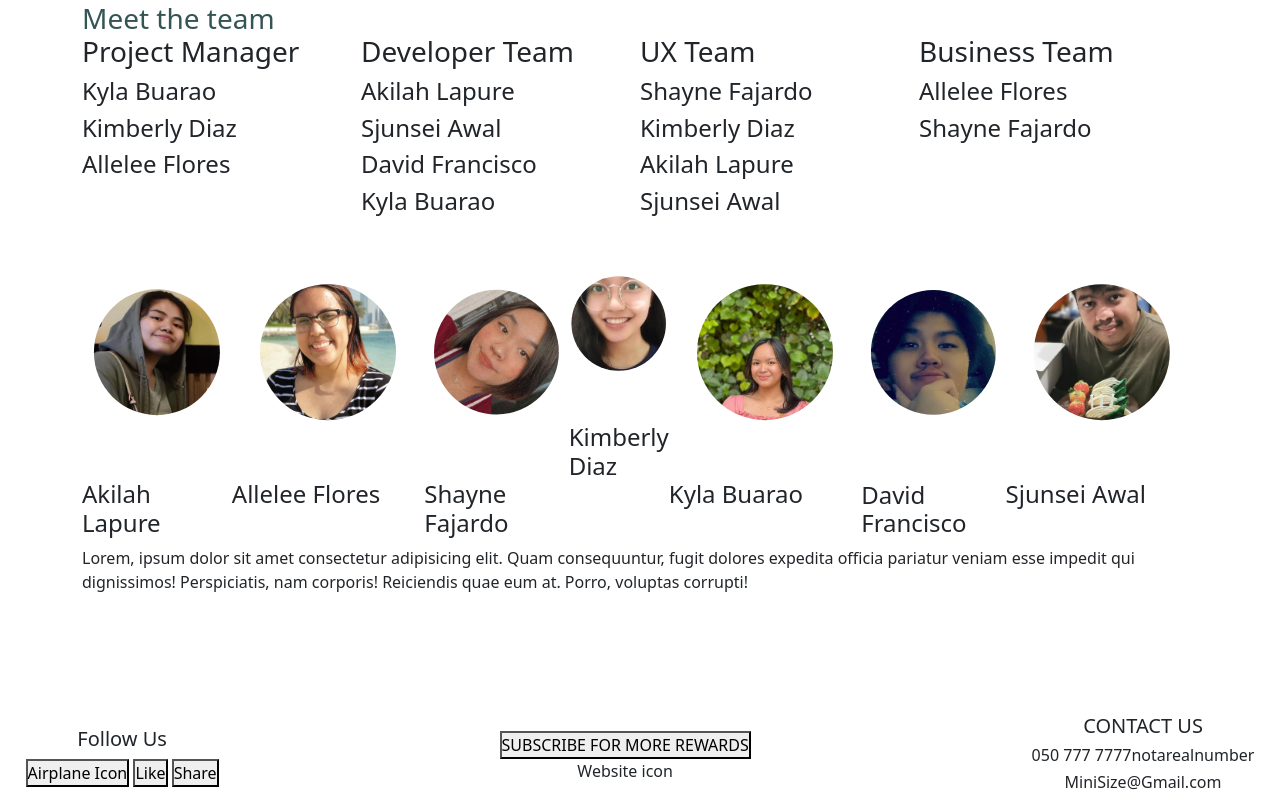
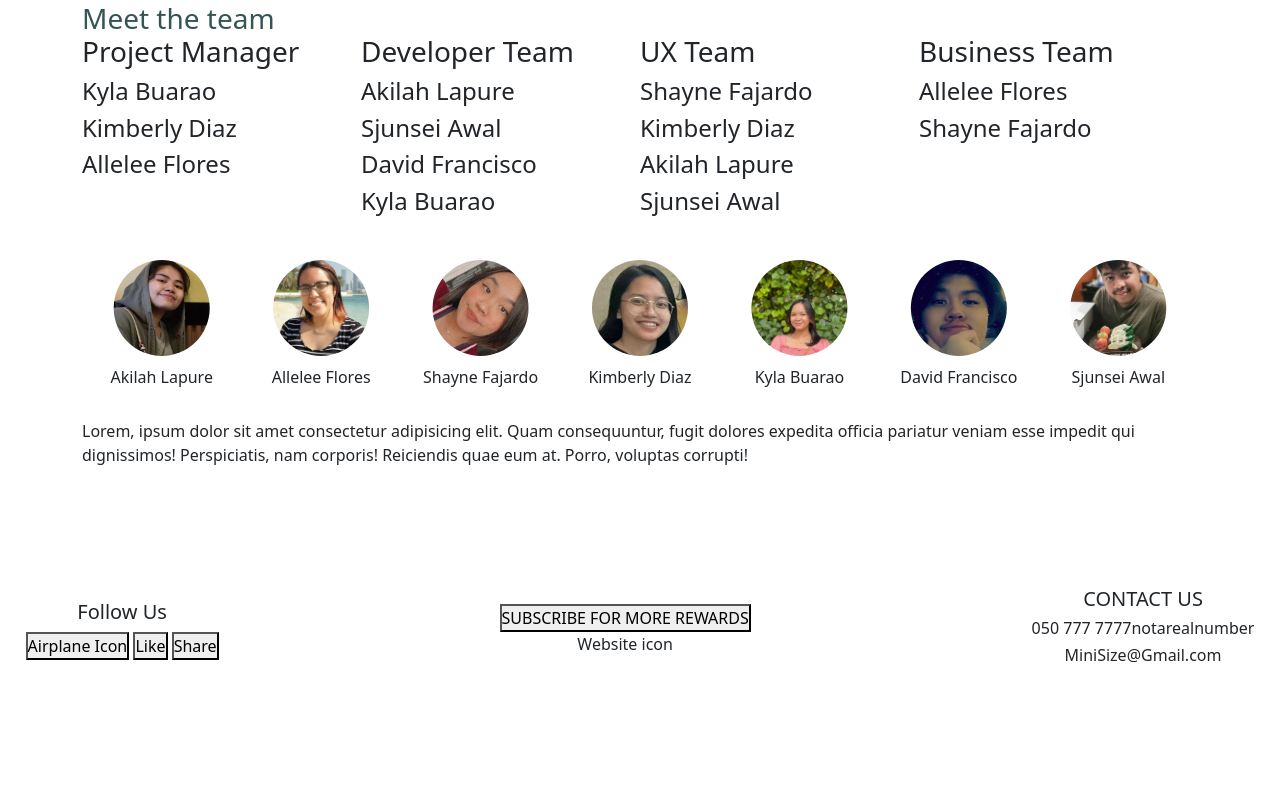
Before and after one commit to minisize/minisizeproject, a PHP site: page /about-us.php in a window 1280 px wide. Shown: the part 540-1341 px from the top of the page. After the commit the page ends 1203 px from the top, so only its background shows below. Run offline with PHP 8.4, Linux system fonts and the light colour scheme; style sheets or scripts are compiled from the project's sources.

Commit message:
Updated my face

```diff
--- a/about-us.php
+++ b/about-us.php
@@ -73,45 +73,47 @@
             </div>
         </div>
 
+        <br>
         <div class="pics">
             <div class="looks">
                 <img src="assets\images\website\teams\Akilah.jpg">
-                <h4> Akilah Lapure </h4>
+                <h6> Akilah Lapure </h6>
                 <!-- <p> Akilah Lapure</p> -->
             </div>
             <div class="looks">
                 <img src="assets\images\website\teams\Allelee.jpg">
-                <h4> Allelee Flores </h4>
+                <h6> Allelee Flores </h6>
                 <!-- <p> Allelee Flores</p> -->
             </div>
             <div class="looks">
                 <img  src="assets\images\website\teams\shayne.jpg">
-                <h4> Shayne Fajardo </h4>
+                <h6> Shayne Fajardo </h6>
                 <!-- <p> Shayne Fajardo </p> -->
             </div>
             <div class="looks">
                 <div class="big_img">
                     <img src="assets\images\website\teams\Kim.jpg">
                 </div>
-                <h4> Kimberly Diaz </h4>
+                <h6> Kimberly Diaz </h6>
                 <!-- <p> Kimberly Diaz </p> -->
             </div>
             <div class="looks">
                 <img src="assets\images\website\teams\Kyla.jpeg">
-                <h4> Kyla Buarao</h4>
+                <h6> Kyla Buarao</h6>
                 <!-- <p> Kyla Buarao </p> -->
             </div>
             <div class="looks">
                 <img src="assets\images\website\teams\David.jpg">
-                <h4> David Francisco </h4>
+                <h6> David Francisco </h6>
                 <!-- <p> David Francisco  </p> -->
             </div>
             <div class="looks">
                 <img class="KIM-SJUN" src="assets\images\website\teams\Sjunsei.jpg">
-                <h4> Sjunsei Awal </h4>
+                <h6> Sjunsei Awal </h6>
                 <!-- <p> Sjunsei Awal </p> -->
             </div>
         </div>
+        <br>
 
         <div class="quota">
             Lorem, ipsum dolor sit amet consectetur adipisicing elit. Quam consequuntur, fugit dolores expedita officia pariatur veniam esse impedit qui dignissimos! Perspiciatis, nam corporis! Reiciendis quae eum at. Porro, voluptas corrupti!
--- a/assets/styles/about_us/about.css
+++ b/assets/styles/about_us/about.css
@@ -18,12 +18,10 @@
 }
 
 .looks img {
-  -webkit-clip-path: circle(30%);
-          clip-path: circle(30%);
+  -webkit-clip-path: circle(40%);
+          clip-path: circle(40%);
   margin: 0;
   padding: 0;
-  max-width: 100%;
-  max-height: 100%;
 }
 
 li {
@@ -48,21 +46,26 @@ li {
 }
 
 .pics {
-  display: -webkit-box;
-  display: -ms-flexbox;
-  display: flex;
+  display: -ms-grid;
+  display: grid;
+  -ms-grid-columns: 1fr 1fr 1fr 1fr 1fr 1fr 1fr;
+      grid-template-columns: 1fr 1fr 1fr 1fr 1fr 1fr 1fr;
 }
 
 .big_img img {
-  max-height: 100%;
-  max-width: 100%;
+  -o-object-position: 10% 5%;
+     object-position: 10% 5%;
+}
+
+.looks {
+  text-align: center;
 }
 
 .looks img {
+  width: 120px;
+  height: 120px;
   -o-object-fit: cover;
      object-fit: cover;
-  -o-object-position: 50% 25%;
-     object-position: 50% 25%;
 }
 
 .team-proto {
--- a/assets/styles/about_us/about.scss
+++ b/assets/styles/about_us/about.scss
@@ -36,14 +36,9 @@ $font-text: 'Playfair Display', serif;
 {
     img
     {
-        clip-path: circle(30%);
+        clip-path: circle(40%);
         margin: 0;
         padding: 0;
-        max-width: 100%;
-        max-height: 100%;
-
-        // height: 200px;
-        // width: 250px;
     }
 
 }
@@ -72,14 +67,6 @@ li
     }
 }
 
-// .KIM-SJUN
-// {
-//     img
-//     {
-//         object-position: 50% 25%;
-//     }
-// }
-
 .team
 {
     p
@@ -90,32 +77,23 @@ li
 
 .pics
 {
-    display: flex;
+    display: grid;
+    grid-template-columns: 1fr 1fr 1fr 1fr 1fr 1fr 1fr;
 }
 
-.big_img
+.big_img img
 {
-    img
-    {
-        max-height: 100%;
-        max-width: 100%;
-
-        // height: 400px;
-        // width: 400px;
-
-        // object-fit: cover;
-        // object-position: 50% 25%;
-    }
+    object-position: 10% 5%;
 }
 
 .looks
 {
+    text-align: center;
     img
     {
-        // max-width: 100%;
-        // max-height: 100%;
+        width: 120px;
+        height: 120px;
         object-fit: cover;
-        object-position: 50% 25%;
     }
 }
 
```
Also changed, not shown: assets/images/website/teams/Kim.JPG, 1 other file.
